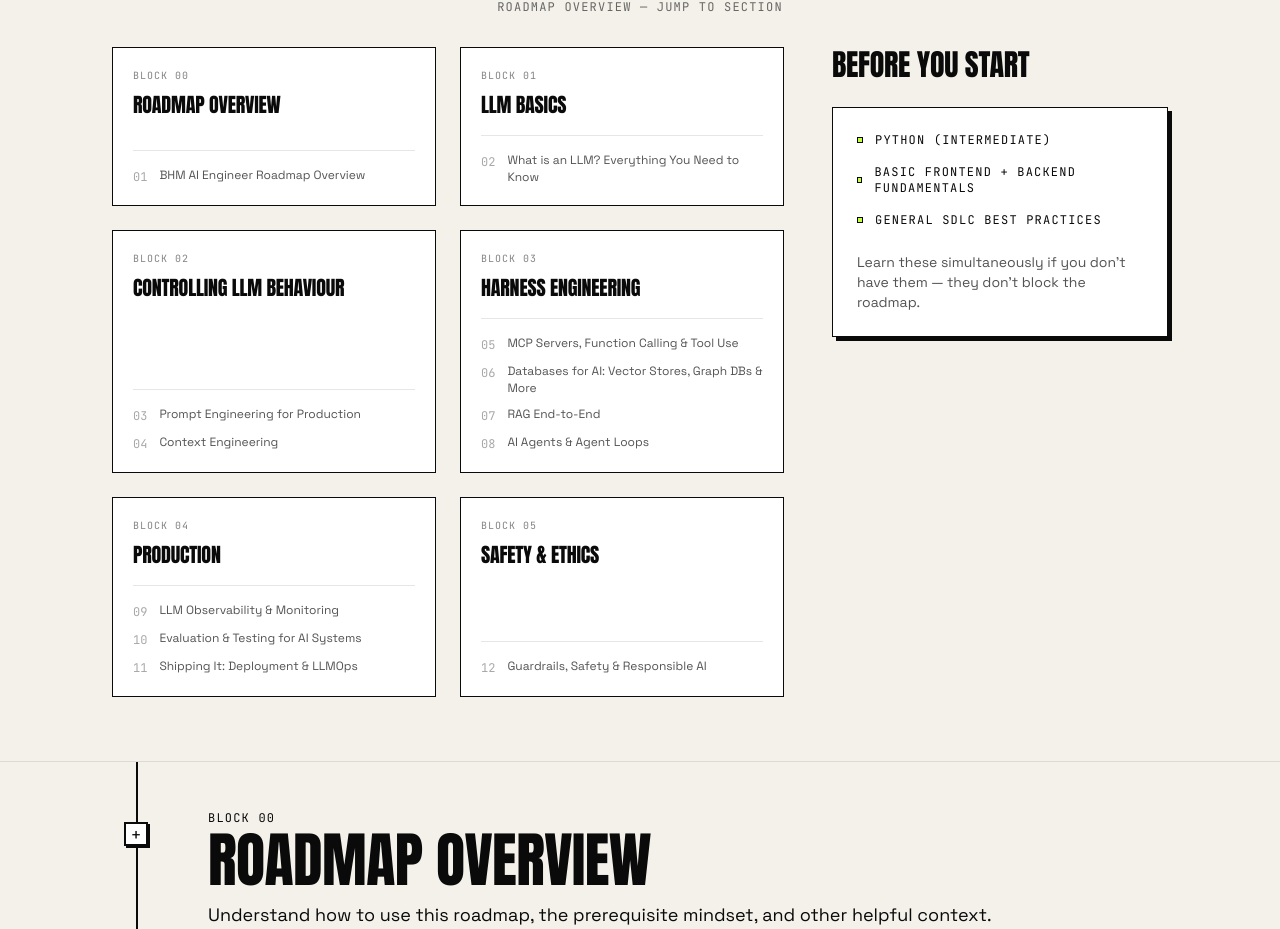
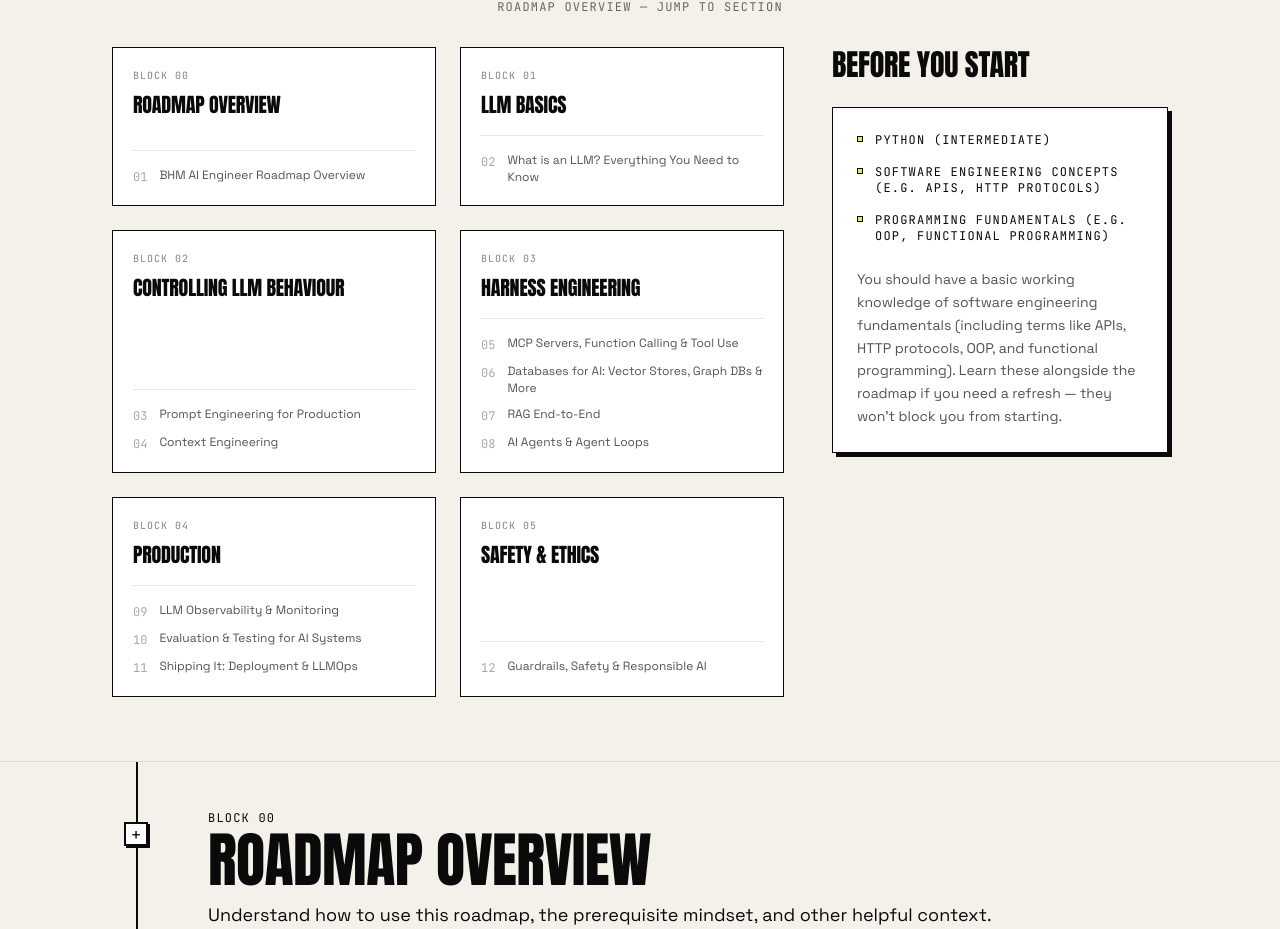
Before and after one commit to YashSWE/roadmap-website, a Next.js app: page / in a window 1280 px wide. Shown: the part 1553-2482 px from the top of the page. Built offline with nearby package versions, Linux system fonts and the light colour scheme.

Commit message:
feat: update prerequisites content and improve alignment styling in Minimap component

```diff
--- a/src/components/Minimap.tsx
+++ b/src/components/Minimap.tsx
@@ -38,21 +38,21 @@ export function Minimap() {
             </h3>
             <div className="bg-[#FFFFFF] border border-[#0A0A0A] p-6 shadow-[4px_4px_0_#0A0A0A]">
               <ul className="flex flex-col gap-4 font-mono text-xs uppercase tracking-widest text-[#0A0A0A]">
-                <li className="flex items-center gap-3">
-                  <span className="w-1.5 h-1.5 bg-[#C6FF3F] border border-[#0A0A0A]" />
-                  Python (Intermediate)
+                <li className="flex items-start gap-3">
+                  <span className="w-1.5 h-1.5 bg-[#C6FF3F] border border-[#0A0A0A] mt-1 shrink-0" />
+                  <span>Python (Intermediate)</span>
                 </li>
-                <li className="flex items-center gap-3">
-                  <span className="w-1.5 h-1.5 bg-[#C6FF3F] border border-[#0A0A0A]" />
-                  Basic frontend + backend fundamentals
+                <li className="flex items-start gap-3">
+                  <span className="w-1.5 h-1.5 bg-[#C6FF3F] border border-[#0A0A0A] mt-1 shrink-0" />
+                  <span>Software Engineering Concepts (e.g. APIs, HTTP Protocols)</span>
                 </li>
-                <li className="flex items-center gap-3">
-                  <span className="w-1.5 h-1.5 bg-[#C6FF3F] border border-[#0A0A0A]" />
-                  General SDLC best practices
+                <li className="flex items-start gap-3">
+                  <span className="w-1.5 h-1.5 bg-[#C6FF3F] border border-[#0A0A0A] mt-1 shrink-0" />
+                  <span>Programming Fundamentals (e.g. OOP, Functional Programming)</span>
                 </li>
               </ul>
-              <p className="mt-6 font-sans text-sm text-[#0A0A0A]/70">
-                Learn these simultaneously if you don't have them — they don't block the roadmap.
+              <p className="mt-6 font-sans text-sm text-[#0A0A0A]/70 leading-relaxed">
+                You should have a basic working knowledge of software engineering fundamentals (including terms like APIs, HTTP protocols, OOP, and functional programming). Learn these alongside the roadmap if you need a refresh — they won't block you from starting.
               </p>
             </div>
           </div>
```
